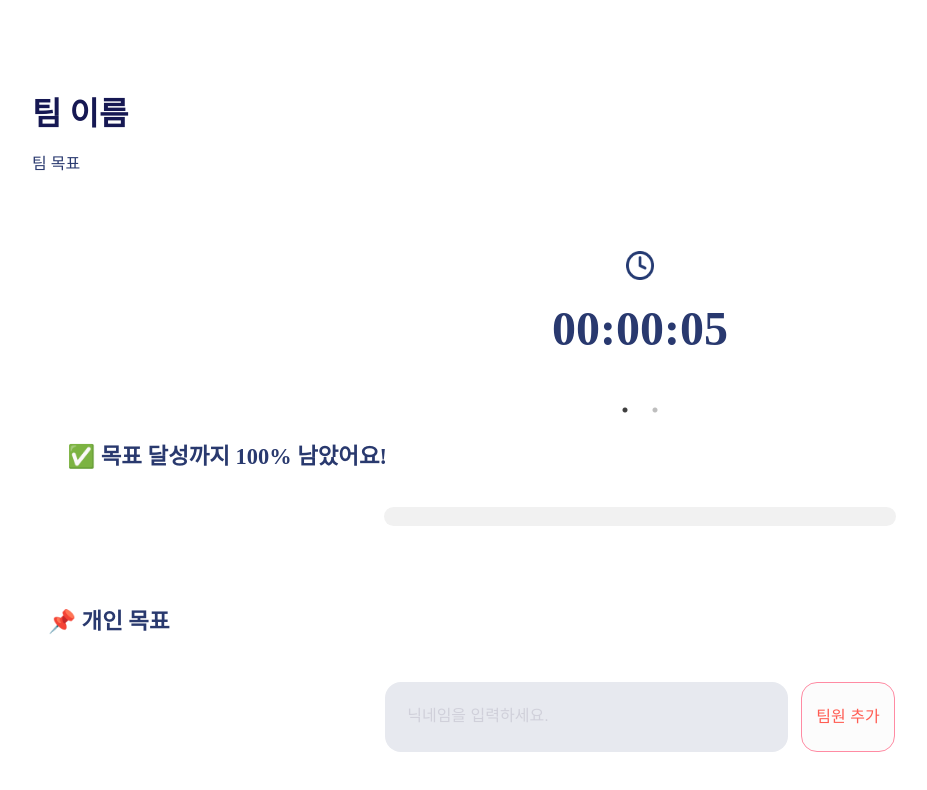
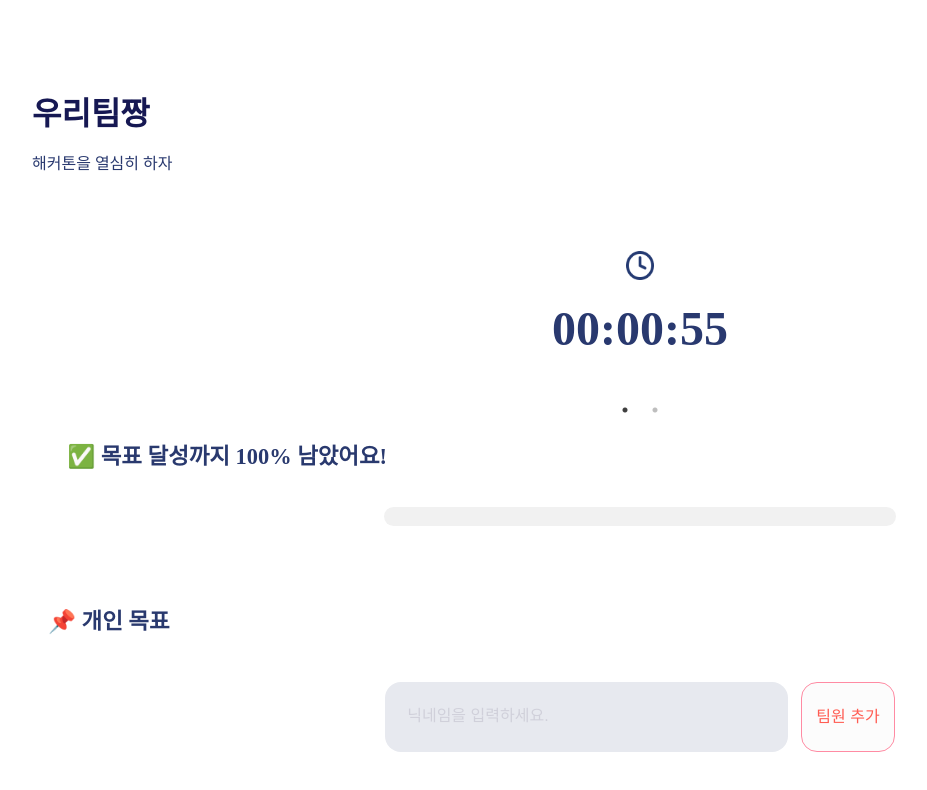
Before and after one commit to piTch-time/pitch-frontend, a React (Create React App) app: page /room in a window 1280 px wide. Shown: the top 790 px of the page, without its empty margins (0-927 px from the left). Built offline with nearby package versions, Linux system fonts and the light colour scheme.

Commit message:
feat : set logic

```diff
--- a/src/pages/CreateRoom/CreateRoom.tsx
+++ b/src/pages/CreateRoom/CreateRoom.tsx
@@ -1,3 +1,4 @@
+import { Link } from "react-router-dom";
 import { TopCont } from "@sharedComponents/TopCont";
 import { CreateRoomInput } from "./CreateRoomInput";
 
@@ -7,7 +8,9 @@ export const CreateRoom = () => {
       <TopCont>
         1분만에 <br /> 방 만들기
       </TopCont>
+      {/* <Link to="/room"> */}
       <div>{<CreateRoomInput />}</div>
+      {/* </Link> */}
     </>
   );
 };
--- a/src/pages/Room/Room.tsx
+++ b/src/pages/Room/Room.tsx
@@ -1,29 +1,45 @@
-import { Spacing } from '@sharedComponents/Spacing';
-import styled, { CSSProperties, StyledProps } from 'styled-components';
-import { TeamMission } from './components/TeamMission';
-import { TeamName } from './components/TeamName';
-import { Timer } from './components/Timer';
-import { Todo } from './components/Todo';
-import { YoutubeContainer } from './components/YoutubeContainer';
-import Slider from 'react-slick';
-import 'slick-carousel/slick/slick.css';
-import 'slick-carousel/slick/slick-theme.css';
-import { TopCont } from '@sharedComponents/TopCont';
-import { useState } from 'react';
-import { TopBackground } from '@sharedComponents/TopBackground';
+import { Spacing } from "@sharedComponents/Spacing";
+import styled, { CSSProperties, StyledProps } from "styled-components";
+import { TeamMission } from "./components/TeamMission";
+import { TeamName } from "./components/TeamName";
+import { Timer } from "./components/Timer";
+import { Todo } from "./components/Todo";
+import { YoutubeContainer } from "./components/YoutubeContainer";
+import Slider from "react-slick";
+import "slick-carousel/slick/slick.css";
+import "slick-carousel/slick/slick-theme.css";
+import { TopCont } from "@sharedComponents/TopCont";
+import { useState } from "react";
+import { TopBackground } from "@sharedComponents/TopBackground";
+import { Button } from "@sharedComponents/Button";
+import { useNavigate } from "react-router-dom";
+import { Link } from "react-router-dom";
 
 export const Room = () => {
   const [tot, setTot] = useState(0);
   const [done, setDone] = useState(0);
   const [timeOver, setTimeOver] = useState<boolean>(false);
 
+  // const [list, setList] = useState()
+  // const [task, setTask] = useState()
+  // const getData = async () => {
+  //   const lists = await getRoomDetail(id);
+  //   const tasks = await getTasks();
+  //   setList(lists.rooms);
+  //   setTask(tasks);
+  // };
+
+  // useEffect(() => {
+  //   getData();
+  // }, []);
+
   return (
     <Container>
       {timeOver && <TopBackground timeOver={timeOver} tot={tot} done={done} />}
       <Spacing height={5.6} />
-      <TeamName name={'팀 이름'} />
+      <TeamName name={"우리팀짱"} />
       <Spacing height={0.8} />
-      <TeamMission content={'팀 목표'} />
+      <TeamMission content={"해커톤을 열심히 하자"} />
       <Spacing height={2.4} />
       <Slider {...settings}>
         <Timer setTimeOver={setTimeOver} />
@@ -31,7 +47,7 @@ export const Room = () => {
       </Slider>
       <Spacing height={3.2} />
       <ToGoalText>
-        ✅ 목표 달성까지{' '}
+        ✅ 목표 달성까지{" "}
         {isNaN(100 - Math.floor((done / tot) * 100))
           ? 100
           : 100 - Math.floor((done / tot) * 100)}
@@ -47,7 +63,14 @@ export const Room = () => {
       <Spacing height={5.3} />
       <PersonalGoalText>📌 개인 목표</PersonalGoalText>
       <Spacing height={3} />
-      <Todo setTot={setTot} setDone={setDone}></Todo>
+      <Todo setTot={setTot} setDone={setDone} timeOver={timeOver}></Todo>
+      {timeOver && (
+        <Link to="/">
+          <Button>
+            <ButtonText>나가기</ButtonText>
+          </Button>
+        </Link>
+      )}
     </Container>
   );
 };
@@ -117,3 +140,5 @@ const Center = styled.div`
   flex-direction: column;
   align-items: center;
 `;
+
+const ButtonText = styled.div``;
--- a/src/pages/Room/components/Timer.tsx
+++ b/src/pages/Room/components/Timer.tsx
@@ -1,8 +1,8 @@
-import { Spacing } from '@sharedComponents/Spacing';
-import { useEffect } from 'react';
-import { useState } from 'react';
-import styled from 'styled-components';
-import clock from '@assets/images/clock.png';
+import { Spacing } from "@sharedComponents/Spacing";
+import { useEffect } from "react";
+import { useState } from "react";
+import styled from "styled-components";
+import clock from "@assets/images/clock.png";
 
 interface TimerProps {
   setTimeOver: any;
@@ -13,10 +13,16 @@ export const Timer = ({ setTimeOver }: TimerProps) => {
   // "2020-10-10T14:58:04+09:00"
 
   const [hours, setHours] = useState(0);
-  const [minutes, setMinutes] = useState(0);
-  const [seconds, setSeconds] = useState(10);
+  const [minutes, setMinutes] = useState(1);
+  const [seconds, setSeconds] = useState(0);
+  const [leftTime, setLeftTime] = useState(
+    hours * 3600 + minutes * 60 + seconds
+  );
 
   useEffect(() => {
+    if (leftTime === 0) {
+      setTimeOver(true);
+    }
     const playTimer = setInterval(() => {
       if (seconds > 0) {
         setSeconds(seconds - 1);
@@ -25,7 +31,6 @@ export const Timer = ({ setTimeOver }: TimerProps) => {
         if (minutes === 0) {
           if (hours === 0) {
             clearInterval(playTimer);
-            setTimeOver(true);
           } else {
             setHours(hours - 1);
             setMinutes(59);
@@ -35,6 +40,7 @@ export const Timer = ({ setTimeOver }: TimerProps) => {
           setSeconds(59);
         }
       }
+      setLeftTime(leftTime - 1);
     }, 1000);
     return () => clearInterval(playTimer);
   }, [minutes, seconds]);
@@ -45,8 +51,8 @@ export const Timer = ({ setTimeOver }: TimerProps) => {
         <Clock src={clock}></Clock>
         <Spacing height={0.8}></Spacing>
         <Time>
-          {String(hours).padStart(2, '0')}:{String(minutes).padStart(2, '0')}:
-          {String(seconds).padStart(2, '0')}
+          {String(hours).padStart(2, "0")}:{String(minutes).padStart(2, "0")}:
+          {String(seconds).padStart(2, "0")}
         </Time>
       </TimerArea>
     </Container>
--- a/src/pages/Room/components/Todo.tsx
+++ b/src/pages/Room/components/Todo.tsx
@@ -1,15 +1,16 @@
-import { Spacing } from '@sharedComponents/Spacing';
-import { useRef } from 'react';
-import { useEffect } from 'react';
-import { useState } from 'react';
-import styled, { CSSProperties } from 'styled-components';
+import { Spacing } from "@sharedComponents/Spacing";
+import { useRef } from "react";
+import { useEffect } from "react";
+import { useState } from "react";
+import styled, { CSSProperties } from "styled-components";
 
 interface TodoProps {
   setTot: any;
   setDone: any;
+  timeOver: boolean;
 }
 
-export const Todo = ({ setTot, setDone }: TodoProps) => {
+export const Todo = ({ setTot, setDone, timeOver }: TodoProps) => {
   const [users, setUsers] = useState<User[]>([]);
   const userInputRef = useRef<HTMLInputElement>(null);
   const taskInputRef = useRef<HTMLInputElement>(null);
@@ -28,7 +29,7 @@ export const Todo = ({ setTot, setDone }: TodoProps) => {
           isInputActive: false,
         },
       ]);
-      userInputRef.current.value = '';
+      userInputRef.current.value = "";
     }
     console.log(users);
   };
@@ -145,7 +146,7 @@ export const Todo = ({ setTot, setDone }: TodoProps) => {
                 {user?.taskList?.map((task: task) => (
                   <div>
                     <CheckBox
-                      type='checkbox'
+                      type="checkbox"
                       ref={checkBoxRef}
                       onClick={() => {
                         toggleDone(task);
@@ -165,11 +166,11 @@ export const Todo = ({ setTot, setDone }: TodoProps) => {
 
                 {user.isInputActive && (
                   <>
-                    <CheckBox type='checkbox'></CheckBox>
+                    <CheckBox type="checkbox"></CheckBox>
                     <NewToDoInput
                       ref={taskInputRef}
                       onKeyDown={(e) => {
-                        if (e.key === 'Enter') {
+                        if (e.key === "Enter") {
                           createTask(user.name);
                         }
                       }}
@@ -178,6 +179,7 @@ export const Todo = ({ setTot, setDone }: TodoProps) => {
                 )}
               </div>
               <Spacing height={1.5} />
+              {!timeOver && (
                 <AddGoalButton
                   onClick={() => {
                     activateInput(user.name);
@@ -185,23 +187,25 @@ export const Todo = ({ setTot, setDone }: TodoProps) => {
                 >
                   목표 추가
                 </AddGoalButton>
+              )}
               <Spacing height={1}></Spacing>
-              <Spacing height={3} style={BackgroundColor}></Spacing>
+              <Spacing height={1} style={BackgroundColor}></Spacing>
             </UserContainer>
-            <Spacing height={2.1} style={BackgroundColor}></Spacing>
+            <Spacing height={1} style={BackgroundColor}></Spacing>
           </>
         );
       })}
 
+      {!timeOver && (
         <UserInputContainer>
           <UserInput
             ref={userInputRef}
             onKeyDown={(e) => {
-            if (e.key === 'Enter') {
+              if (e.key === "Enter") {
                 createUser();
               }
             }}
-          placeholder='닉네임을 입력하세요.'
+            placeholder="닉네임을 입력하세요."
           ></UserInput>
           <UserInputButton
             onClick={() => {
@@ -211,6 +215,7 @@ export const Todo = ({ setTot, setDone }: TodoProps) => {
             <UserInputButtonText>팀원 추가</UserInputButtonText>
           </UserInputButton>
         </UserInputContainer>
+      )}
     </Container>
   );
 };
@@ -221,7 +226,7 @@ const ButtonImg = styled.img`
 `;
 
 const BackgroundColor: CSSProperties = {
-  backgroundColor: '#f8f8f8',
+  backgroundColor: "#f8f8f8",
 };
 const CheckBox = styled.input`
   margin-left: 2.7rem;
@@ -234,7 +239,7 @@ const CheckBox = styled.input`
 
 const CheckBoxText = styled.span`
   height: 1.6rem;
-  font-family: 'Pretendard';
+  font-family: "Pretendard";
   font-style: normal;
   font-weight: 500;
   font-size: 1.1rem;
@@ -248,7 +253,7 @@ const CheckBoxText = styled.span`
 
 const CheckBoxTextChecked = styled.span`
   height: 1.6rem;
-  font-family: 'Pretendard';
+  font-family: "Pretendard";
   font-style: normal;
   font-weight: 500;
   font-size: 1.1rem;
@@ -306,7 +311,7 @@ interface User {
 
 interface task {
   id: string;
-  created_by: User['name'];
+  created_by: User["name"];
   description: string;
   isDone: boolean;
 }
```
Lines whose indentation alone changed are shown as unchanged.
